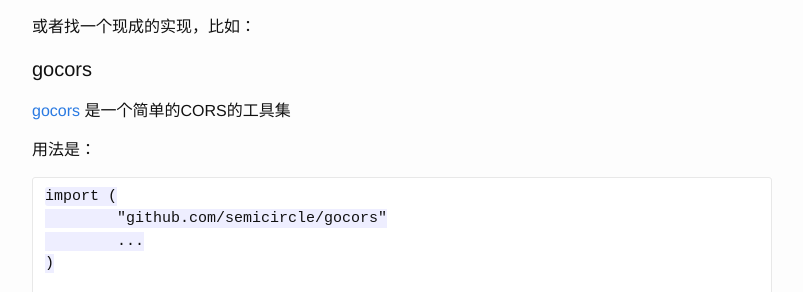
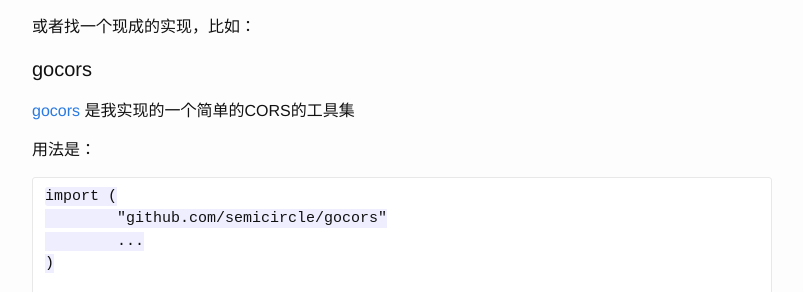
Before and after one commit to semicircle/semicircle.github.io, a Jekyll site: the page built from _posts/2013-09-29-go-with-cors.markdown, in a window 1280 px wide and 900 px high, scrolled down 5174 px. Shown: the part 158-450 px from the top of the window, without its empty margins (238-1041 px from the left). Built offline with Jekyll 4.4.1, drawn with Linux system fonts in a browser that asks for light colours; Markdown is read by kramdown in place of the engine named in the settings.

Commit message:
fix gocors link

```diff
--- a/_posts/2013-09-29-go-with-cors.markdown
+++ b/_posts/2013-09-29-go-with-cors.markdown
@@ -179,7 +179,7 @@ func (cors *Cors) ServeHTTP(w http.ResponseWriter, r *http.Request) {
 
 #### gocors
 
-[gocors](github.com/semicircle/gocors) 是一个简单的CORS的工具集
+[gocors](http://github.com/semicircle/gocors) 是我实现的一个简单的CORS的工具集
 
 用法是：
 
```
